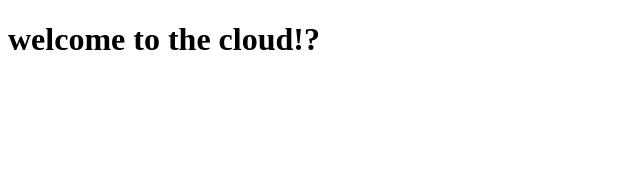
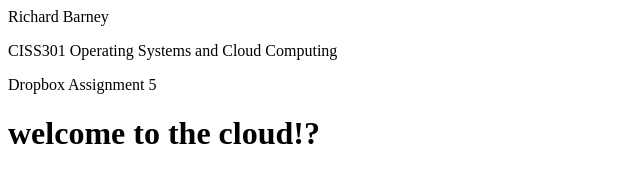
Before and after one commit to rdbarney1/MyBook, a plain HTML site: page index.html in a window 1280 px wide. Shown: the whole page, without its empty margins (0-640 px from the left). Drawn offline with Linux system fonts and the light colour scheme.

Commit message:
Update index.html

```diff
--- a/index.html
+++ b/index.html
@@ -1,3 +1,6 @@
+<p>Richard Barney</p>
+<p>CISS301 Operating Systems and Cloud Computing</p>
+<p>Dropbox Assignment 5</p>
 <!DOCTYPE html>
 <html>
 <head>
```
